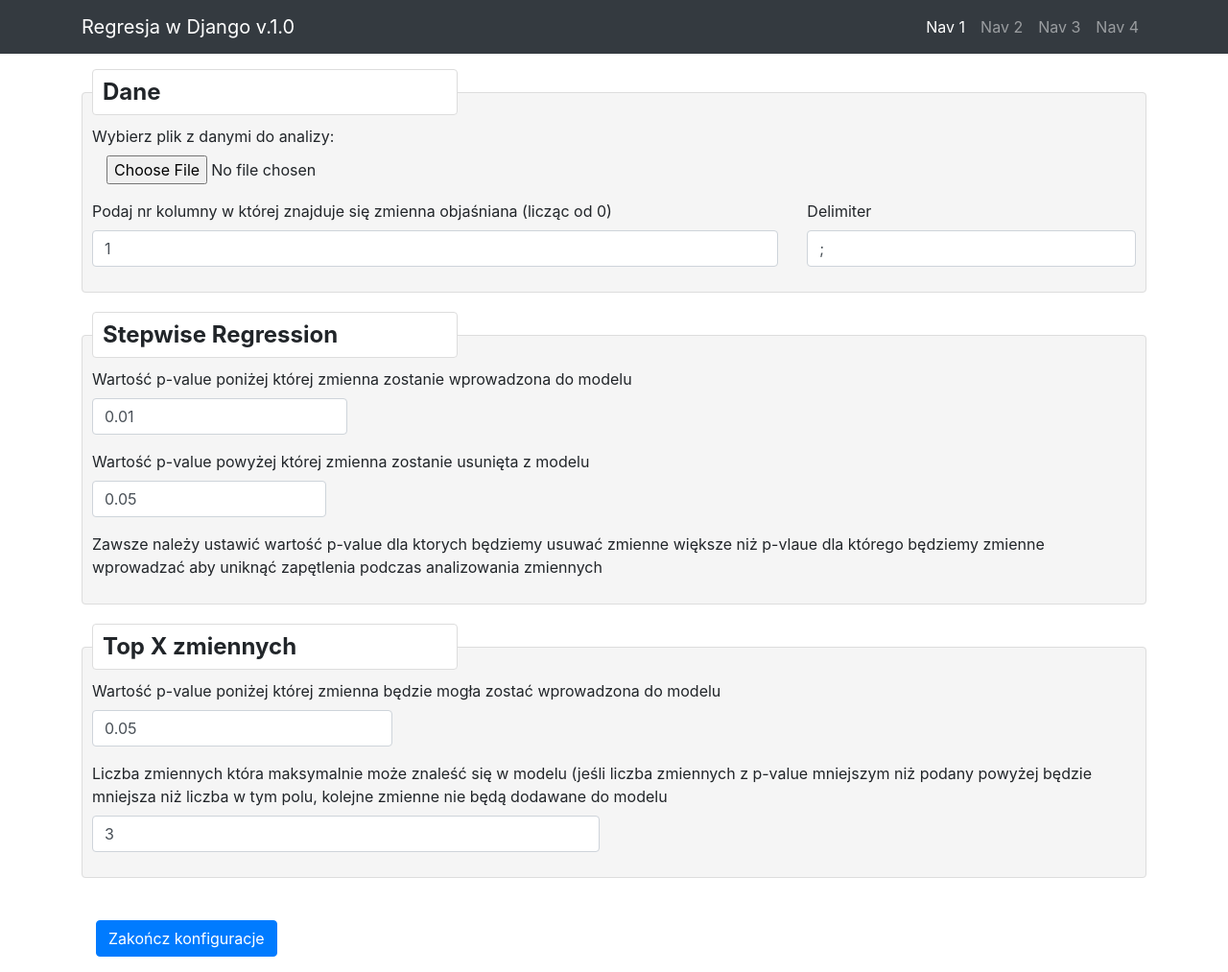
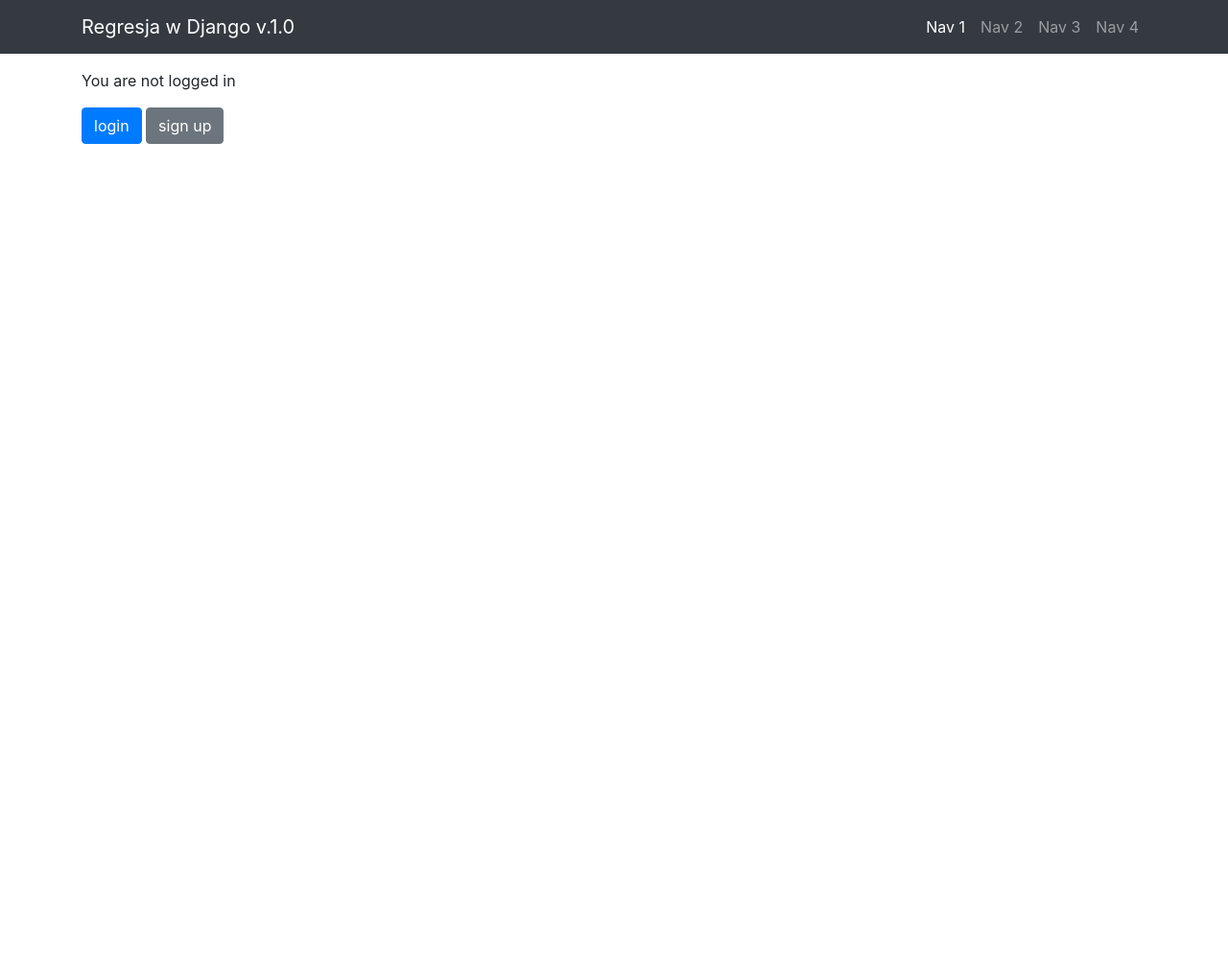
Before and after one commit to Karagul/Stepwise-Regression-Django-app, a Django app: page / in a window 1280 px wide. Shown: the whole page at 96% size. After the commit the page ends 150 px from the top, so only its background shows below. Run offline with Django 3.2, Linux system fonts and the light colour scheme; some libraries are stand-ins or nearby versions.

Commit message:
user login form added

```diff
--- /dev/null
+++ b/Regresja/templates/base.html
@@ -0,0 +1,62 @@
+{% load static %}
+
+<!DOCTYPE html>
+<html lang="en">
+
+<head>
+
+	<meta charset="utf-8">
+	<meta name="viewport" content="width=device-width, initial-scale=1, shrink-to-fit=no">
+	<meta name="description" content="Regression Analisis">
+	<meta name="author" content="Adrian Stępniak">
+
+	<title>Regresja W Django</title>
+
+	<link href="{% static 'vendor/bootstrap/css/bootstrap.min.css' %}" rel="stylesheet" type="text/css">
+	<link rel="stylesheet" type="text/css" href="{% static 'style.css' %}">
+
+</head>
+
+<body>
+
+	<!-- Navigation -->
+	<nav class="navbar navbar-expand-lg navbar-dark bg-dark static-top">
+		<div class="container">
+			<a class="navbar-brand" href="#">Regresja w Django v.1.0</a>
+			<button class="navbar-toggler" type="button" data-toggle="collapse" data-target="#navbarResponsive"
+				aria-controls="navbarResponsive" aria-expanded="false" aria-label="Toggle navigation">
+				<span class="navbar-toggler-icon"></span>
+			</button>
+			<div class="collapse navbar-collapse" id="navbarResponsive">
+				<ul class="navbar-nav ml-auto">
+					<li class="nav-item active">
+						<a class="nav-link" href="#">Nav 1
+							<span class="sr-only">(current)</span>
+						</a>
+					</li>
+					<li class="nav-item">
+						<a class="nav-link" href="#">Nav 2</a>
+					</li>
+					<li class="nav-item">
+						<a class="nav-link" href="#">Nav 3</a>
+					</li>
+					<li class="nav-item">
+						<a class="nav-link" href="#">Nav 4</a>
+					</li>
+				</ul>
+			</div>
+		</div>
+	</nav>
+    <main>
+	    <div class="container mt-3">
+            {% block content %}
+            {% endblock %}
+        </div>
+    </main>
+	<!-- Bootstrap core JavaScript -->
+	<script src="{% static 'vendor/jquery/jquery.min.js' %}"></script>
+	<script src="{% static 'vendor/bootstrap/js/bootstrap.bundle.min.js' %}"></script>
+
+</body>
+
+</html>
--- a/Regresja/templates/main.html
+++ b/Regresja/templates/main.html
@@ -1,55 +1,12 @@
-{% load static %}
+	{% extends 'base.html' %}
 
-<!DOCTYPE html>
-<html lang="en">
+	{%block content %}
 
-<head>
-
-	<meta charset="utf-8">
-	<meta name="viewport" content="width=device-width, initial-scale=1, shrink-to-fit=no">
-	<meta name="description" content="Regression Analisis">
-	<meta name="author" content="Adrian Stępniak">
-
-	<title>Regresja W Django</title>
-
-	<link href="{% static 'vendor/bootstrap/css/bootstrap.min.css' %}" rel="stylesheet" type="text/css">
-	<link rel="stylesheet" type="text/css" href="{% static 'style.css' %}">
-
-</head>
-
-<body>
-
-	<!-- Navigation -->
-	<nav class="navbar navbar-expand-lg navbar-dark bg-dark static-top">
-		<div class="container">
-			<a class="navbar-brand" href="#">Regresja w Django v.1.0</a>
-			<button class="navbar-toggler" type="button" data-toggle="collapse" data-target="#navbarResponsive"
-				aria-controls="navbarResponsive" aria-expanded="false" aria-label="Toggle navigation">
-				<span class="navbar-toggler-icon"></span>
-			</button>
-			<div class="collapse navbar-collapse" id="navbarResponsive">
-				<ul class="navbar-nav ml-auto">
-					<li class="nav-item active">
-						<a class="nav-link" href="#">Nav 1
-							<span class="sr-only">(current)</span>
-						</a>
-					</li>
-					<li class="nav-item">
-						<a class="nav-link" href="#">Nav 2</a>
-					</li>
-					<li class="nav-item">
-						<a class="nav-link" href="#">Nav 3</a>
-					</li>
-					<li class="nav-item">
-						<a class="nav-link" href="#">Nav 4</a>
-					</li>
-				</ul>
-			</div>
-		</div>
-	</nav>
 
 	<!-- Page Content -->
-	<div class="container mt-3">
+		{% if user.is_authenticated %}
+		Hi {{ user.username }}!
+			<p><a href="{% url 'logout' %}">logout</a></p>
 		<div class="row">
 			<div class="col-lg-12">
 				{% if pokazImportDanych %}
@@ -187,12 +144,11 @@
 				{% endif %}
 			</div>
 		</div>
-	</div>
+		{% else %}
+			<p>You are not logged in</p>
+			<a href="{% url 'login' %}" class='btn btn-primary'>login</a>
+			<a href="{% url 'signup' %}" class='btn btn-secondary'>sign up</a>
+		{% endif %}
 
-	<!-- Bootstrap core JavaScript -->
-	<script src="{% static 'vendor/jquery/jquery.min.js' %}"></script>
-	<script src="{% static 'vendor/bootstrap/js/bootstrap.bundle.min.js' %}"></script>
 
-</body>
-
-</html>
+{% endblock %}
--- a/Regresja/urls.py
+++ b/Regresja/urls.py
@@ -1,8 +1,18 @@
-from django.urls import path
+from django.urls import path, include
 from . import views
 
 urlpatterns = [
 
     path('',views.index),
+    path('', include('django.contrib.auth.urls')), # new
+    path('signup/', views.SignUp.as_view(), name='signup'),
+]
 
-]
+# accounts/login/ [name='login']
+# accounts/logout/ [name='logout']
+# accounts/password_change/ [name='password_change']
+# accounts/password_change/done/ [name='password_change_done']
+# accounts/password_reset/ [name='password_reset']
+# accounts/password_reset/done/ [name='password_reset_done']
+# accounts/reset/<uidb64>/<token>/ [name='password_reset_confirm']
+# accounts/reset/done/ [name='password_reset_complete']
--- a/Regresja/views.py
+++ b/Regresja/views.py
@@ -6,6 +6,10 @@ from django.http import HttpResponse
 from django.shortcuts import render
 import io
 from . import stepwise_regression as sr
+
+from django.contrib.auth.forms import UserCreationForm
+from django.urls import reverse_lazy
+from django.views import generic
 
 def index(request):
 
@@ -20,6 +24,7 @@ def index(request):
     wynik_all = ''
 
     if request.method == 'POST':
+
         if request.POST['wybor'] == 'pokazWyniki':
             pokazImportDanych=False
             pokazWyniki=True
@@ -60,3 +65,9 @@ def index(request):
                                         'wynik_top':wynik_top,
                                         'wynik_all':wynik_all,
                                         })
+
+
+class SignUp(generic.CreateView):
+    form_class = UserCreationForm
+    success_url = reverse_lazy('login')
+    template_name = 'signup.html'
--- a/RegresjaWDjango/settings.py
+++ b/RegresjaWDjango/settings.py
@@ -55,7 +55,7 @@ ROOT_URLCONF = 'RegresjaWDjango.urls'
 TEMPLATES = [
     {
         'BACKEND': 'django.template.backends.django.DjangoTemplates',
-        'DIRS': [],
+        'DIRS': [os.path.join(BASE_DIR, 'templates')],
         'APP_DIRS': True,
         'OPTIONS': {
             'context_processors': [
@@ -119,3 +119,6 @@ USE_TZ = True
 # https://docs.djangoproject.com/en/2.1/howto/static-files/
 
 STATIC_URL = '/static/'
+
+LOGIN_REDIRECT_URL = '/'
+LOGOUT_REDIRECT_URL = '/'
--- a/RegresjaWDjango/urls.py
+++ b/RegresjaWDjango/urls.py
@@ -19,4 +19,6 @@ from django.urls import path, include
 urlpatterns = [
     path('admin/', admin.site.urls),
     path('', include('Regresja.urls')),
+
+
 ]
```
Also changed, not shown: Regresja/templates/registration/login.html (added, +13 -0 lines), Regresja/templates/signup.html (added, +12 -0 lines), db.sqlite3.
